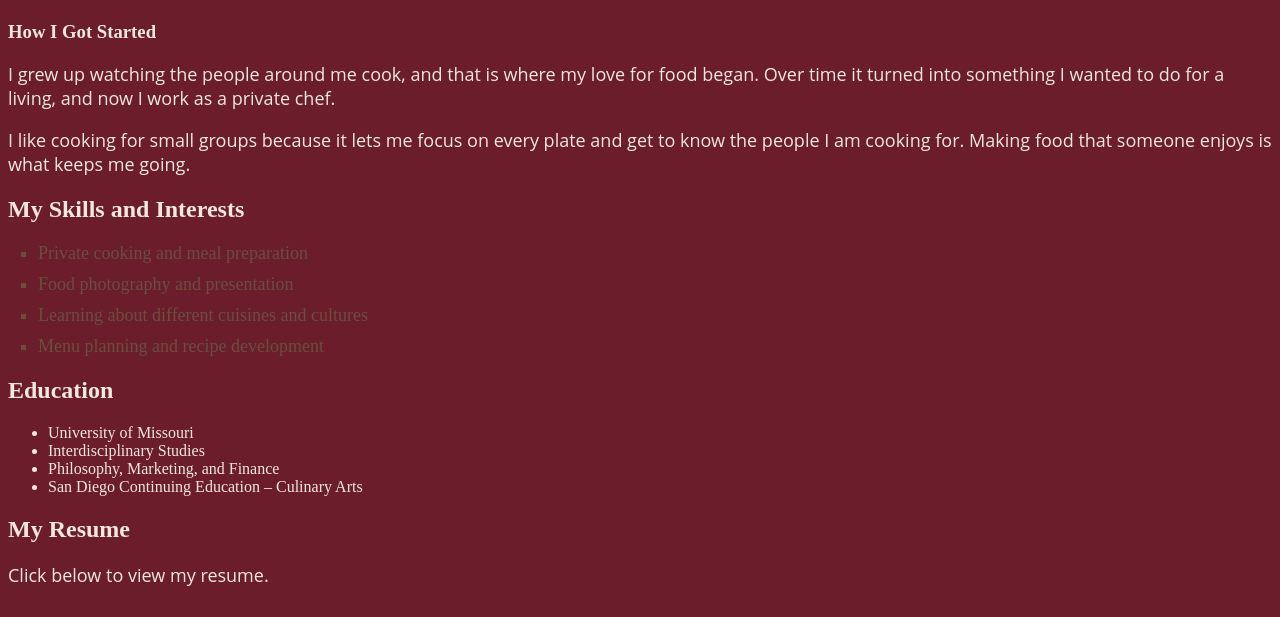
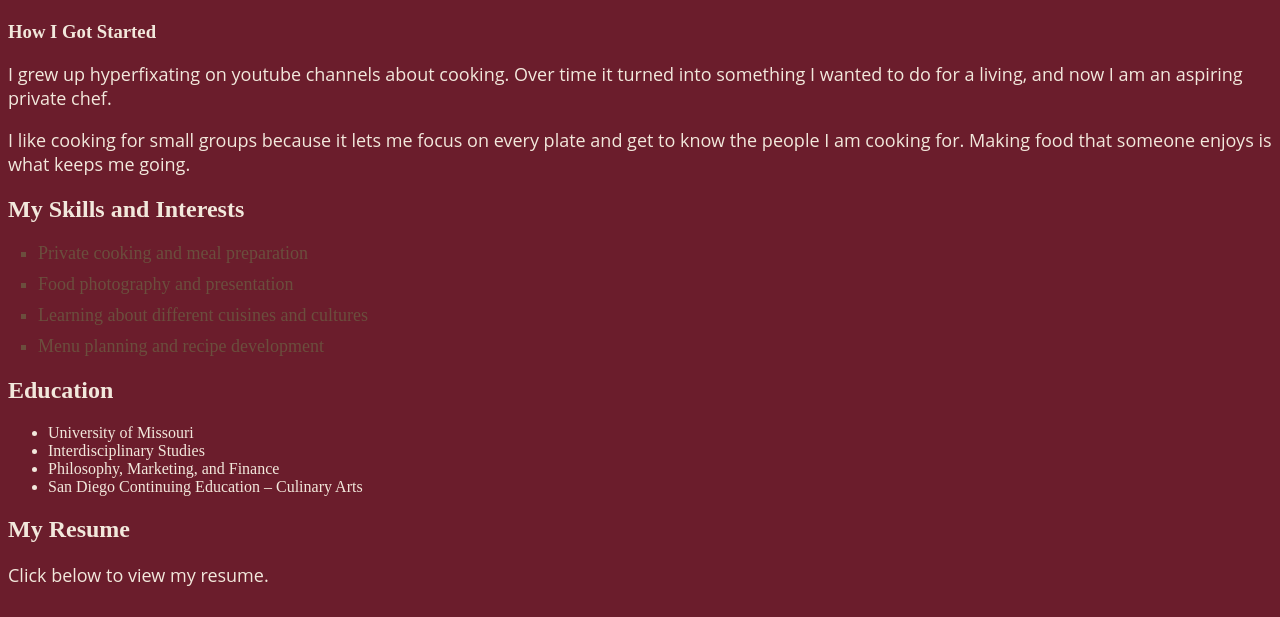
Before and after one commit to arbtdv/webdevelopment, a plain HTML site: page about.html in a window 1280 px wide. Shown: the part 167-784 px from the top of the page. Drawn offline with Linux system fonts and the light colour scheme.

Commit message:
Update about.html

```diff
--- a/about.html
+++ b/about.html
@@ -35,9 +35,8 @@
 
 <h3>How I Got Started</h3>
 
-<p>I grew up watching the people around me cook, and that is where my love
-for food began. Over time it turned into something I wanted to do for a
-living, and now I work as a private chef.</p>
+<p>I grew up hyperfixating on youtube channels about cooking. Over time it turned into something I wanted to do for a
+living, and now I am an aspiring private chef.</p>
 
 <p>I like cooking for small groups because it lets me focus on every plate
 and get to know the people I am cooking for. Making food that someone
```
